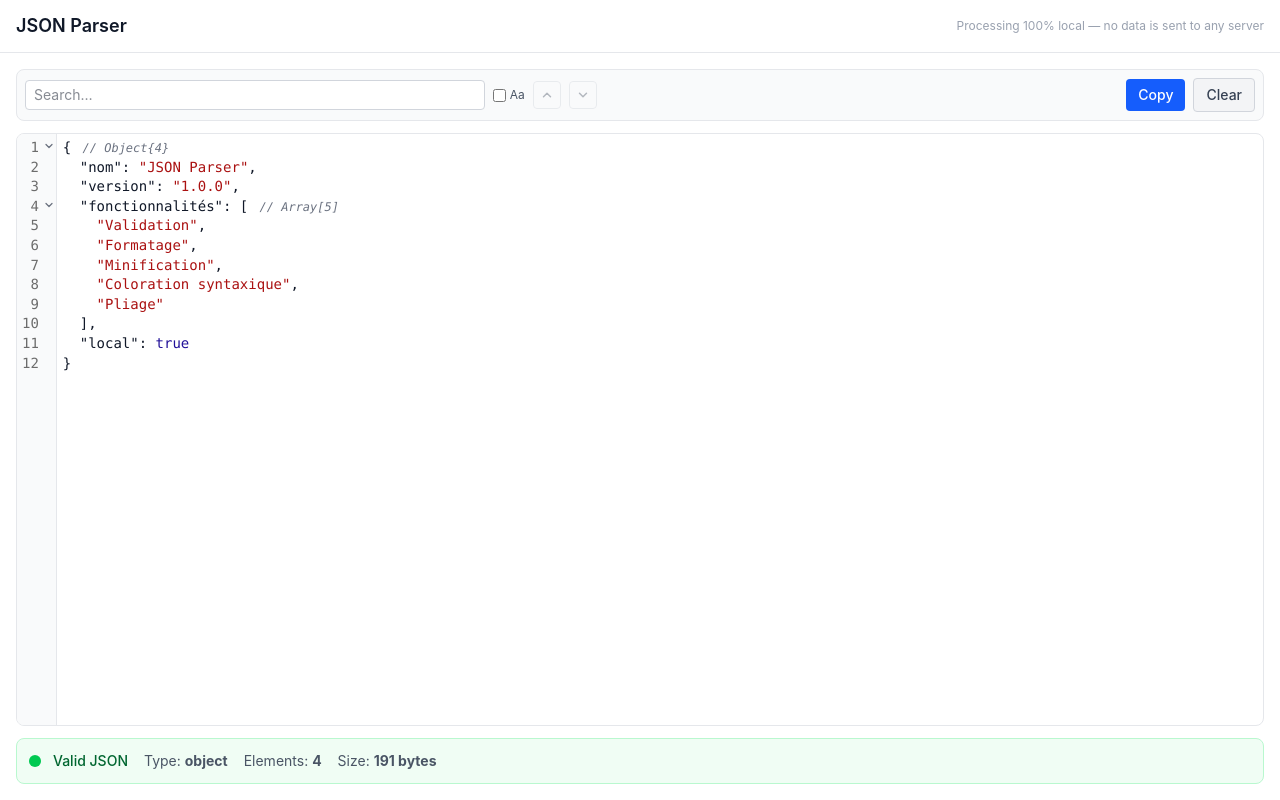
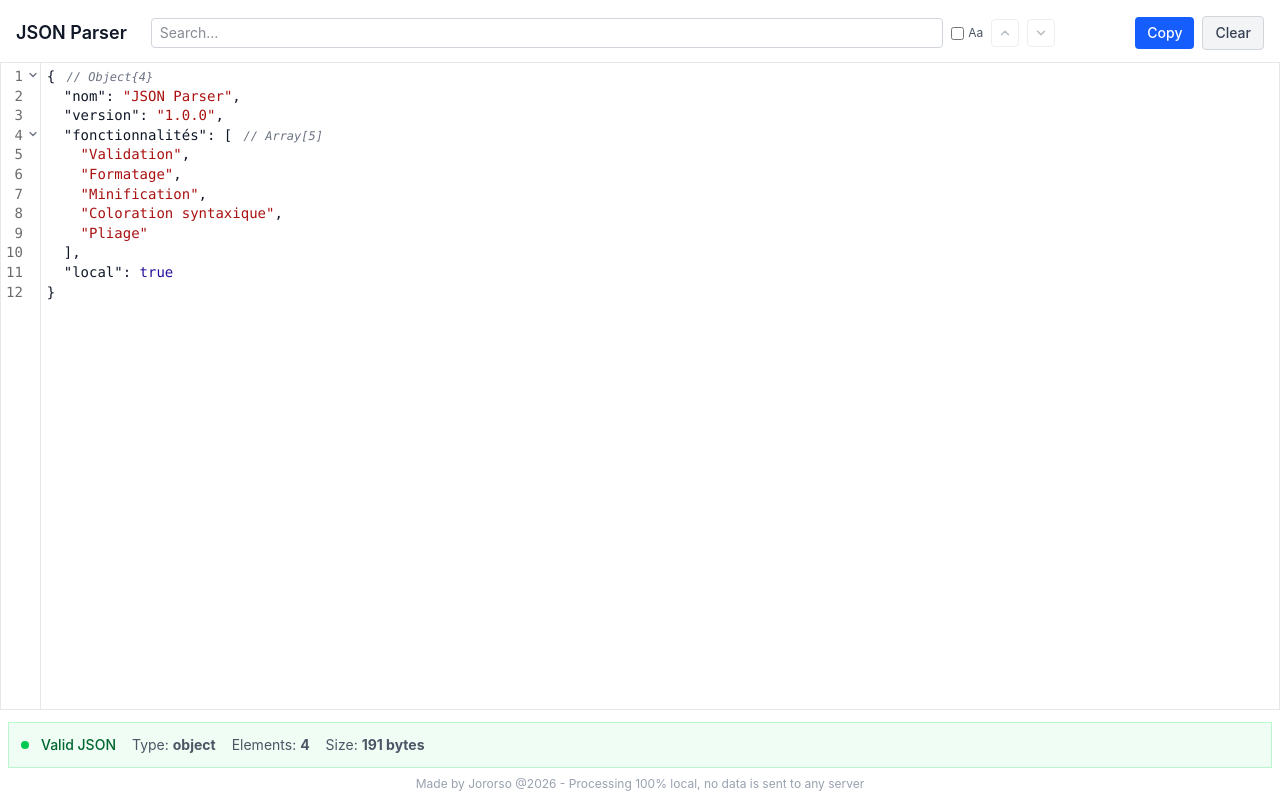
Before and after one commit to JonathanRsx/json-parser, a React (Vite) app: page / in a window 1280 px wide. Built offline with nearby package versions, Linux system fonts and the light colour scheme.

Commit message:
refactor: simplify layout and improve footer in App component; adjust styles in ValidationStatus and SearchBar components

```diff
--- a/src/App.tsx
+++ b/src/App.tsx
@@ -31,16 +31,7 @@ export default function App() {
 
   return (
     <div className="h-screen flex flex-col bg-white text-gray-900">
-      <header className="px-4 py-3 border-b border-gray-200">
-        <div className="flex items-center justify-between">
-          <h1 className="text-lg font-semibold">JSON Parser</h1>
-          <span className="text-xs text-gray-400">
-            Processing 100% local — no data is sent to any server
-          </span>
-        </div>
-      </header>
-
-      <main className="flex-1 flex flex-col gap-3 p-4 min-h-0">
+      <main className="flex-1 flex flex-col gap-3 min-h-0 pt-4 pb-2">
         <SearchBar
           query={query}
           caseSensitive={caseSensitive}
@@ -62,6 +53,9 @@ export default function App() {
 
         <ValidationStatus validation={validation} stats={stats} />
       </main>
+      <footer className="px-4 pb-2 text-xs text-gray-400 text-center">
+        Made by Jororso @{new Date().getFullYear()} - Processing 100% local, no data is sent to any server
+      </footer>
     </div>
   );
 }
--- a/src/components/Editor/JsonEditor.tsx
+++ b/src/components/Editor/JsonEditor.tsx
@@ -28,7 +28,7 @@ export function JsonEditor({
   return (
     <div
       ref={containerRef}
-      className="flex-1 min-h-0 border border-gray-200 rounded-lg overflow-hidden"
+      className="flex-1 min-h-0 border border-gray-200 overflow-hidden"
     />
   );
 }
--- a/src/components/SearchPanel/SearchBar.tsx
+++ b/src/components/SearchPanel/SearchBar.tsx
@@ -61,14 +61,15 @@ export function SearchBar({
   };
 
   return (
-    <div className="flex flex-wrap items-center gap-2 p-2 bg-gray-50 border border-gray-200 rounded-lg">
+    <div className="flex gap-2 items-center px-4">
+      <h1 className="text-lg font-semibold mr-4">JSON Parser</h1>
       <input
         type="text"
         value={query}
         onChange={(e) => onQueryChange(e.target.value)}
         onKeyDown={handleKeyDown}
         placeholder="Search…"
-        className="flex-1 px-2 py-1 text-sm border border-gray-300 rounded bg-white min-w-48"
+        className="flex-1 px-2 py-1 text-sm border border-gray-300 rounded bg-white min-w-48 w-full"
         aria-label="Search in JSON"
       />
 
@@ -102,14 +103,11 @@ export function SearchBar({
 
       <span className="text-xs text-gray-500 min-w-16 text-center">
         {query
-            ? matchCount.total > 0
+          ? matchCount.total > 0
             ? `${matchCount.current} / ${matchCount.total}`
             : "No results"
           : ""}
       </span>
-
-
-      <div className="flex-1" />
 
       <button
         type="button"
--- a/src/components/ValidationStatus/ValidationStatus.tsx
+++ b/src/components/ValidationStatus/ValidationStatus.tsx
@@ -11,9 +11,9 @@ export function ValidationStatus({
 }: ValidationStatusProps) {
   if (validation.isValid) {
     return (
-      <div className="flex items-center gap-3 p-3 bg-green-50 border border-green-200 rounded-lg">
+      <div className="flex items-center gap-3 p-3 bg-green-50 border border-green-200 mx-2">
         <span
-          className="w-3 h-3 rounded-full bg-green-500 shrink-0"
+          className="w-2 h-2 rounded-full bg-green-500 shrink-0"
           aria-hidden="true"
         />
         <div className="flex flex-wrap items-center gap-x-4 gap-y-1 text-sm">
@@ -37,9 +37,9 @@ export function ValidationStatus({
   }
 
   return (
-    <div className="flex items-start gap-3 p-3 bg-red-50 border border-red-200 rounded-lg">
+    <div className="flex items-start gap-3 p-3 bg-red-50 border border-red-200 mx-2">
       <span
-        className="w-3 h-3 mt-0.5 rounded-full bg-red-500 shrink-0"
+        className="w-2 h-2 mt-0.5 rounded-full bg-red-500 shrink-0"
         aria-hidden="true"
       />
       <div className="text-sm">
@@ -47,12 +47,12 @@ export function ValidationStatus({
         {validation.error && (
           <p className="text-red-700 mt-1">
             {validation.error.message}
-            {validation.error.line && (
+            {/* {validation.error.line && (
               <span className="ml-2 text-red-500">
                 (line {validation.error.line}
                 {validation.error.column && `, column ${validation.error.column}`})
               </span>
-            )}
+            )} */}
           </p>
         )}
       </div>
```
